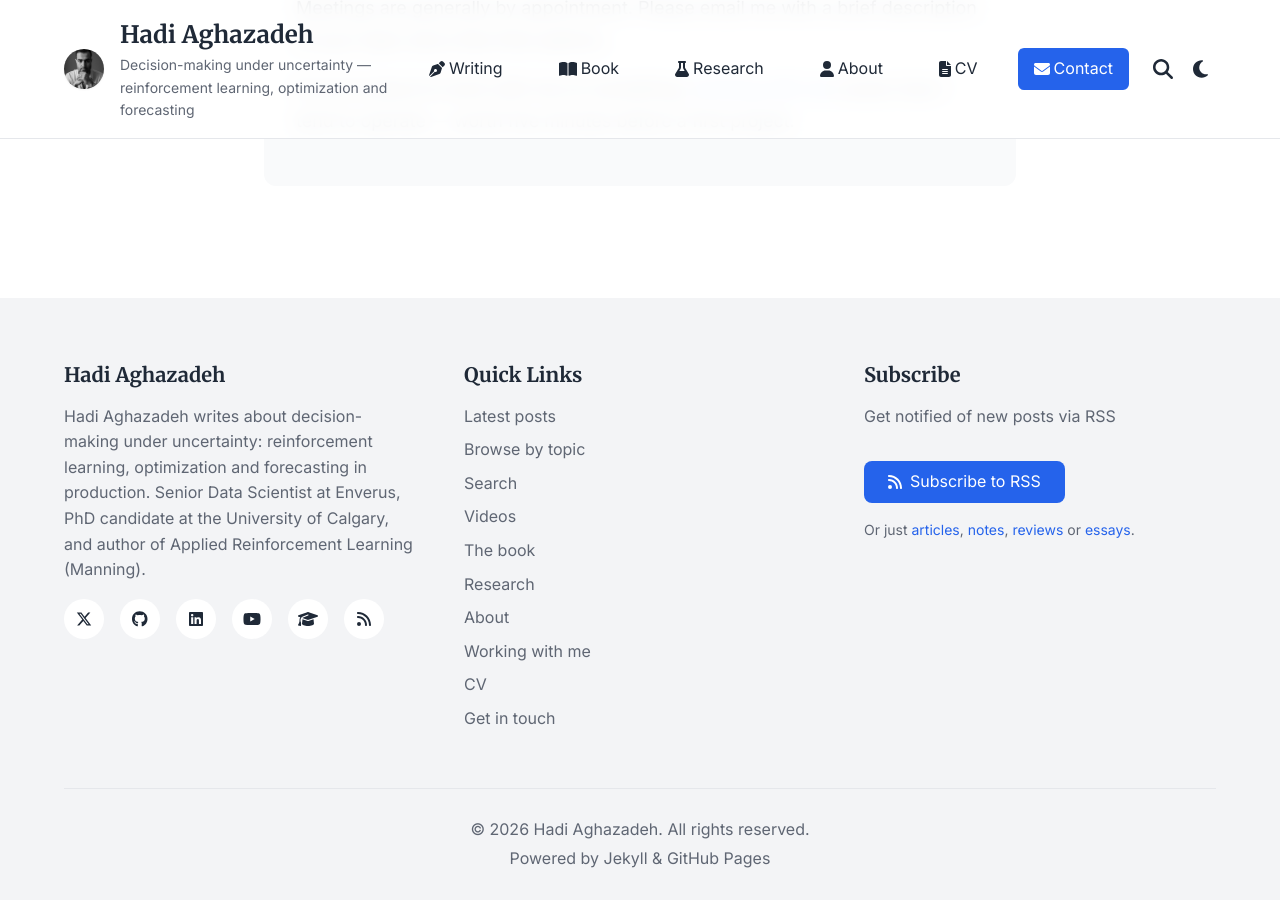
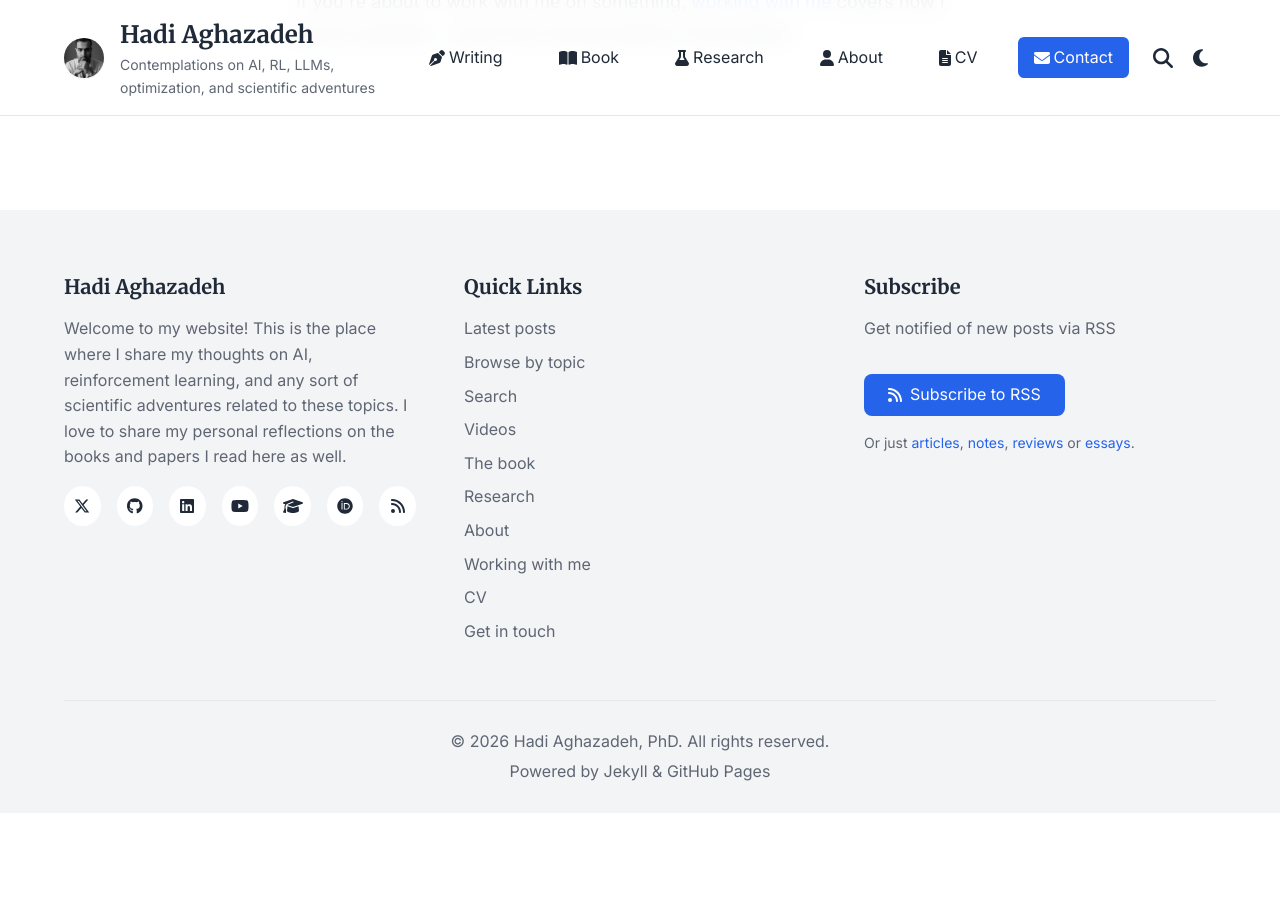
Before and after one commit to hadiagha/hadiagha.github.io, a Jekyll site: the page built from contact.md, in a window 1280 px wide and 900 px high, scrolled down 1448 px. Built offline with Jekyll 4.4.1, drawn with Linux system fonts in a browser that asks for light colours; after the commit the page ends 2261 px from its top, so only the background shows below that; some of the changed text lies outside the part shown.

Commit message:
Update the bio pages, and fix four typos in them
Hadi's own revisions to /about/, /cv/, /research/, /contact/ and the site
metadata: the tagline and description are his rather than mine, the PhD is
stated as held rather than pending, graph neural networks join the applied
research, several role titles are corrected downward to what he actually did,
the ORCID iD is published for the first time, and the Office card is dropped
from /contact/ since the address is no longer where to reach him.

Proofreading only on top of that, at his request — no rewriting:

  realted   -> related     (_config.yml, site description)
  thousends -> thousands   (about.md)
  pndoes    -> nodes       (about.md)
  Bsc       -> BSc         (about.md)
  " . "     -> " · "       (cv.md, Languages separator)

One of those edits also dropped the closing ** from "locational marginal price
forecasting across …", leaving an odd number of markers in the file and two
literal asterisks on the rendered page. Restored, and verified in the built
HTML: 16 bold spans on /about/, none of them stray.

Co-Authored-By: Claude Opus 5 (1M context) <noreply@anthropic.com>

```diff
--- a/_config.yml
+++ b/_config.yml
@@ -1,15 +1,12 @@
 # Site settings
 title: Hadi Aghazadeh
-tagline: Decision-making under uncertainty — reinforcement learning, optimization and forecasting
+tagline: Contemplations on AI, RL, LLMs, optimization, and scientific adventures
 description: >-
-  Hadi Aghazadeh writes about decision-making under uncertainty: reinforcement
-  learning, optimization and forecasting in production. Senior Data Scientist at
-  Enverus, PhD candidate at the University of Calgary, and author of Applied
-  Reinforcement Learning (Manning).
+  Welcome to my website! This is the place where I share my thoughts on AI, reinforcement learning, and any sort of scientific adventures related to these topics. I love to share my personal reflections on the books and papers I read here as well.
 author:
-  name: Hadi Aghazadeh
+  name: Hadi Aghazadeh, PhD
   email: hadi@hadiaghazadeh.com
-  bio: "Senior Data Scientist at Enverus, PhD candidate at the University of Calgary, and author of 'Applied Reinforcement Learning' (Manning)."
+  bio: "Senior Data Scientist at Enverus, PhD from University of Calgary, and author of 'Applied Reinforcement Learning' (Manning)."
   avatar: /assets/images/hadi_pic.png
   social:
     twitter: hadi_aghazadeh
@@ -17,8 +14,7 @@ author:
     linkedin: hadi-aghazadeh
     google_scholar: maIEW1AAAAAJ
     youtube: philo_ai
-    # No ORCID iD on file yet; the footer link stays hidden until there is one.
-    orcid:
+    orcid: 0000-0002-7631-3738
 
 # Book. Referenced by the homepage, the book page and the structured data.
 book:
--- a/contact.md
+++ b/contact.md
@@ -18,16 +18,6 @@ permalink: /contact/
       <h3>Email</h3>
       <p>For collaboration, speaking, consulting, or academic inquiries</p>
       <a href="mailto:hadi@hadiaghazadeh.com" class="contact-link">hadi@hadiaghazadeh.com</a>
-    </div>
-
-    <div class="contact-card">
-      <div class="contact-icon">
-        {% include icon.html name="university" %}
-      </div>
-      <h3>Office</h3>
-      <p>Department of Geomatics Engineering<br>
-      University of Calgary<br>
-      Calgary, Alberta, Canada</p>
     </div>
   </div>
 
```
Also changed, not shown: about.md (+6 -20 lines), cv.md (+11 -12 lines), research.md (+2 -3 lines).
